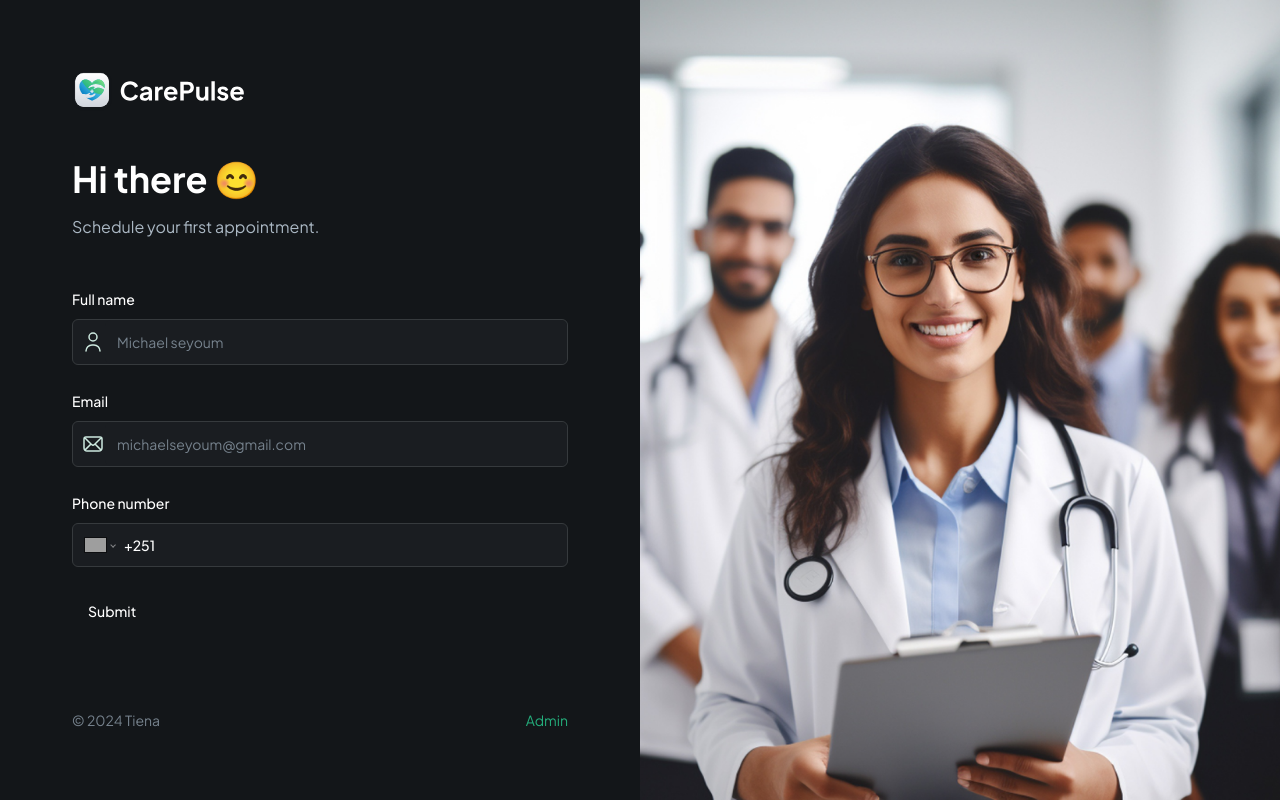
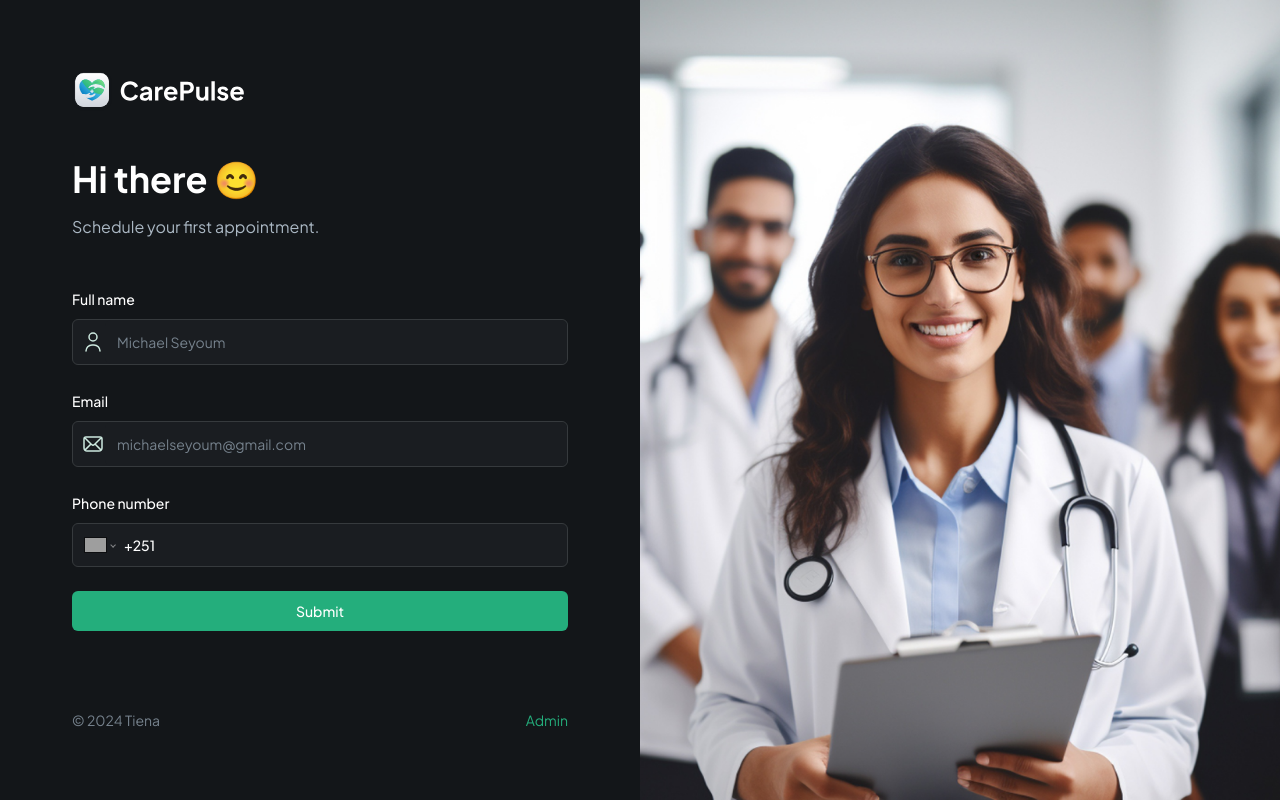
Before and after one commit to itskarloos/Tiena, a Next.js app: page / in a window 1280 px wide. Built offline with nearby package versions, Linux system fonts and the light colour scheme; grey boxes are pictures that could not be loaded.

Commit message:
Submit Button Ui

```diff
--- /dev/null
+++ b/components/Submitbutton.tsx
@@ -0,0 +1,40 @@
+import React from "react";
+import { Button } from "./ui/button";
+import Image from "next/image"
+
+interface SubmitButtonProps {
+  isLoading: boolean;
+  className?: string;
+  children: React.ReactNode;
+}
+const SubmitButton = ({
+  isLoading,
+  className,
+  children,
+}: SubmitButtonProps) => {
+  return (
+    <Button
+      type="submit"
+      disabled={isLoading}
+      className={className ?? "shad-primary-btn w-full"}
+    >
+      {isLoading ? (
+        <div className="flex items-center gap-4">
+          {" "}
+          <Image
+            src="/assets/icons/spinner.svg"
+            height={24}
+            width={24}
+            className="animate-spin"
+            alt="loading"
+          />
+          Loading...
+        </div>
+      ) : (
+        children
+      )}
+    </Button>
+  );
+};
+
+export default SubmitButton;
--- a/components/forms/PatientForm.tsx
+++ b/components/forms/PatientForm.tsx
@@ -6,16 +6,13 @@
 import { Button } from "@/components/ui/button";
 import {
   Form,
-  FormControl,
-  FormDescription,
-  FormField,
   FormItem,
   FormLabel,
   FormMessage,
 } from "@/components/ui/form";
 
 import CustomFormField from "../CustomFormField";
-
+import Submitbutton from "../Submitbutton";
 
 export enum FormFieldType {
   INPUT = 'input',
@@ -27,24 +24,30 @@
   DATE_PICKER = 'datepicker',
   SKELETON = "skeleton",
 }
+
 const formSchema = z.object({
-  username: z.string().min(2, {
-    message: "Username must be at least 2 characters.",
+  name: z.string().min(2, {
+    message: "Name must be at least 2 characters.",
   }),
+  email: z.string().email({ message: "Invalid email address." }),
+  phone: z.string().min(10, { message: "Phone number must be at least 10 characters." }), // Example validation
 });
 
 const PatientForm = () => {
   const form = useForm({
     resolver: zodResolver(formSchema),
     defaultValues: {
-      username: "",
+      name: "",
+      email: "",
+      phone: "",
     },
   });
 
   const onSubmit = (values: z.infer<typeof formSchema>) => {
     console.log(values);
   };
-  // ...
+
+  const isLoading = false; // Define isLoading state if needed, e.g., useState or hardcoded for now
 
   return (
     <Form {...form}>
@@ -54,16 +57,16 @@
           <p className="text-dark-700">Schedule your first appointment.</p>
         </section>
         <CustomFormField
-       fieldType = {FormFieldType.INPUT}
+          fieldType={FormFieldType.INPUT}
           control={form.control}
           name="name"
           label="Full name"
-       placeholder="Michael seyoum"
+          placeholder="Michael Seyoum"
           iconSrc="/assets/icons/user.svg"
           iconAlt="user"
         />
         <CustomFormField
-       fieldType = {FormFieldType.INPUT}
+          fieldType={FormFieldType.INPUT}
           control={form.control}
           name="email"
           label="Email"
@@ -72,14 +75,13 @@
           iconAlt="email"
         />
         <CustomFormField
-       fieldType = {FormFieldType.PHONE_INPUT}
+          fieldType={FormFieldType.PHONE_INPUT}
           control={form.control}
           name="phone"
           label="Phone number"
           placeholder="+251 912345678"
-
         />
-        <Button type="submit">Submit</Button>
+        <Submitbutton isLoading={isLoading}>Submit</Submitbutton> {/* Fixed children prop */}
       </form>
     </Form>
   );
```
Lines whose indentation alone changed are shown as unchanged.
